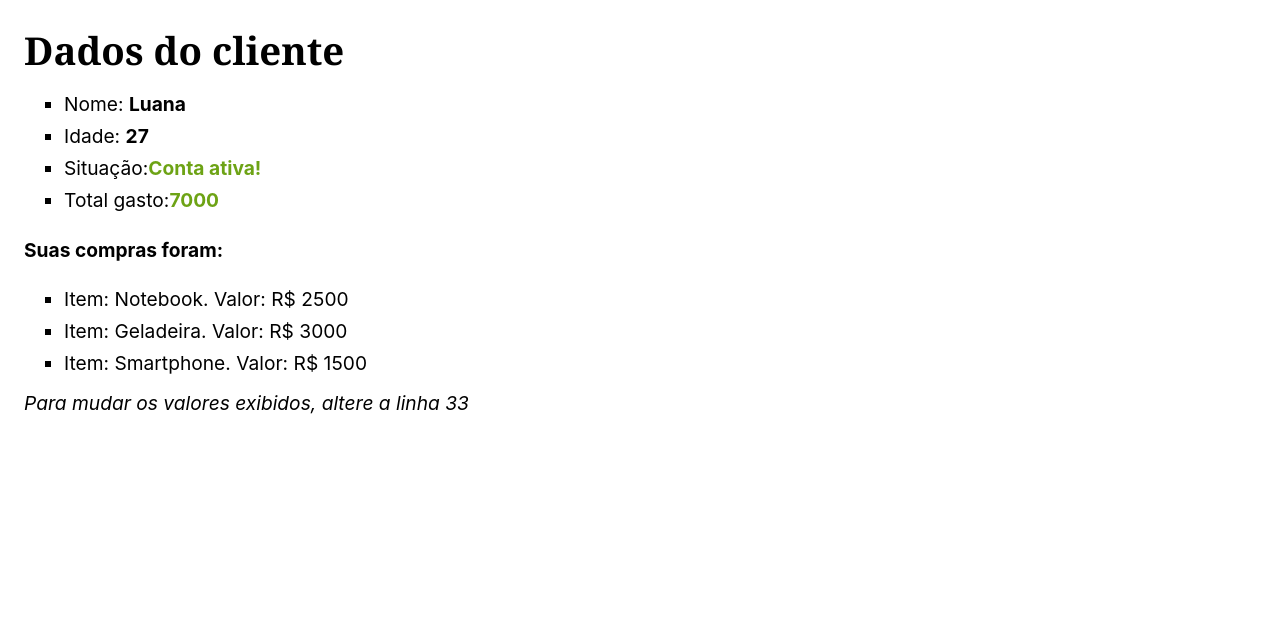
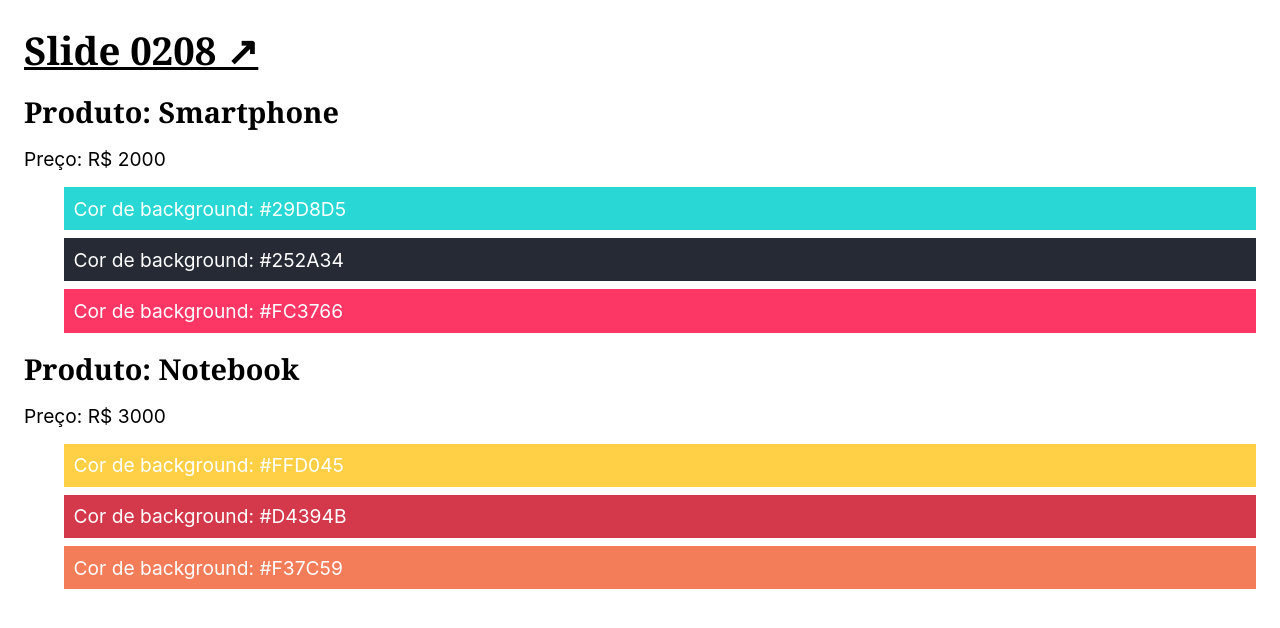
Before and after one commit to gabriel-hsb/origamid-react-completo, a React (Vite) app: page / in a window 1280 px wide. Shown: the top 628 px of the page. Built offline with nearby package versions, Linux system fonts and the light colour scheme.

Commit message:
🎉 Exercicio arrays em react
Link do exercicio: https://www.origamid.com/slide/react-completo/#/0208-jsx-arrays/6

```diff
--- a/src/App.jsx
+++ b/src/App.jsx
@@ -1,83 +1,65 @@
-// Mostre os dados da aplicação, como apresentado no vídeo
-// Não utilize CSS externo, use o style para mudar as cores
-// Se a situação estiver ativa pinte de verde, inativa vermelho
-// Se o gasto for maior que 10000 mostre uma mensagem
-
+// Organize os produtos como mostrado no vídeo
+// Mostre apenas produtos que forem mais caros que R$ 1500
 import "./style.css";
 
-const luana = {
-  cliente: "Luana",
-  idade: 27,
-  compras: [
-    { nome: "Notebook", preco: "R$ 2500" },
-    { nome: "Geladeira", preco: "R$ 3000" },
-    { nome: "Smartphone", preco: "R$ 1500" },
-  ],
-  ativa: true,
-};
-
-const mario = {
-  cliente: "Mario",
-  idade: 31,
-  compras: [
-    { nome: "Notebook", preco: "R$ 2500" },
-    { nome: "Geladeira", preco: "R$ 3000" },
-    { nome: "Smartphone", preco: "R$ 1500" },
-    { nome: "Guitarra", preco: "R$ 3500" },
-  ],
-  ativa: false,
-};
+const produtos = [
+  {
+    id: 1,
+    nome: "Smartphone",
+    preco: "R$ 2000",
+    cores: ["#29d8d5", "#252a34", "#fc3766"],
+  },
+  {
+    id: 2,
+    nome: "Notebook",
+    preco: "R$ 3000",
+    cores: ["#ffd045", "#d4394b", "#f37c59"],
+  },
+  {
+    id: 3,
+    nome: "Tablet",
+    preco: "R$ 1500",
+    cores: ["#365069", "#47c1c8", "#f95786"],
+  },
+];
 
 const App = () => {
-  // * Mudar dados que são mostrados
-  const dados = luana;
-
-  const precos = dados.compras.map((compra) => {
-    return parseInt(compra.preco.replace("R$ ", "")); //tira o cifrão para poder transformar em parseInt
-  });
-
-  const totalPrecos = precos.reduce((totalAtual, preco) => {
-    return preco + totalAtual;
-  }, 0);
-
   return (
     <>
-      <h1>Dados do cliente</h1>
-      <ul>
-        <li>
-          Nome: <b>{dados.cliente}</b>
-        </li>
-        <li>
-          Idade: <b> {dados.idade}</b>
-        </li>
-        <li>
-          Situação:
-          <b className={dados.ativa ? "sucesso" : "perigo"}>
-            {dados.ativa ? "Conta ativa!" : "Conta desativada!"}
-          </b>
-        </li>
-        <li>
-          Total gasto:
-          <b className={totalPrecos >= 10000 ? "perigo" : "sucesso"}>
-            {totalPrecos}
-          </b>
-        </li>
-      </ul>
-      <b className="perigo">
-        {" "}
-        {totalPrecos >= 10000 && "Gasto excedido. Conta desativada!"}{" "}
-      </b>
-
-      <h4>Suas compras foram:</h4>
-      <ul>
-        {dados.compras.map(({ nome, preco }) => (
-          <li key={nome}>
-            Item: {nome}. Valor: {preco}
-          </li>
-        ))}
-      </ul>
-
-      <i>Para mudar os valores exibidos, altere a linha 33</i>
+      <h1>
+        <a
+          target="_blank"
+          href="https://www.origamid.com/slide/react-completo/#/0208-jsx-arrays/5"
+        >
+          Slide 0208 ↗
+        </a>
+      </h1>
+      {produtos
+        .filter((produto) => Number(produto.preco.replace("R$ ", "")) > 1500)
+        .map(
+          (
+            { id, nome, preco, cores } // Seria o mesmo que .map((produto)), porém iria repetir produto toda vez que fosse chamar o id, nome preco...
+          ) => (
+            <div key={id}>
+              <h2>Produto: {nome}</h2>
+              <div>Preço: R$ {Number(preco.replace("R$ ", ""))}</div>
+              <ul>
+                {cores.map((cor) => (
+                  <li
+                    key={cor}
+                    style={{
+                      backgroundColor: cor,
+                      padding: ".5em",
+                      color: "#fff",
+                    }}
+                  >
+                    Cor de background: {cor.toUpperCase()}
+                  </li>
+                ))}
+              </ul>
+            </div>
+          )
+        )}
     </>
   );
 };
--- a/src/style.css
+++ b/src/style.css
@@ -2,6 +2,12 @@
 *::after,
 *::before {
   box-sizing: border-box;
+  text-decoration: none;
+  color: inherit;
+}
+
+a {
+  text-decoration: underline;
 }
 
 html {
```
